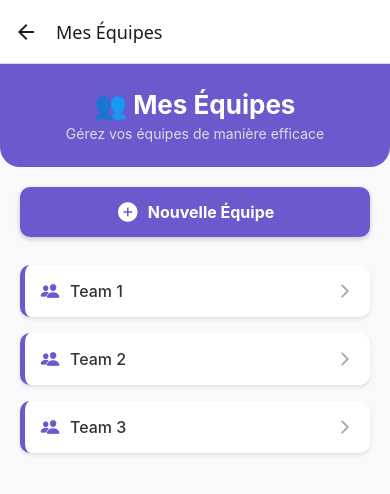
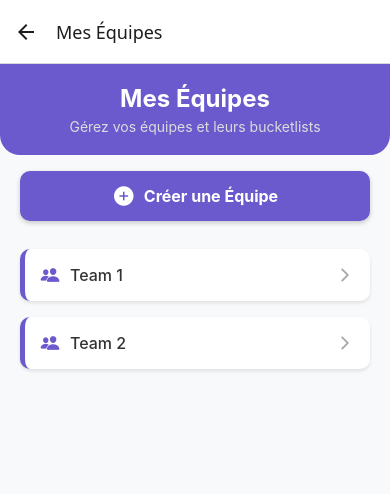
Before and after one commit to ty-mxm/calendo-app, a React Native app in the folder MyApp/: screen /Teams in a window 390 px wide. Shown: the top 494 px of the page. Built offline with nearby package versions, Linux system fonts and the light colour scheme.

Commit message:
Refactor Teams and Bucketlists screens with improved data structure, navigation, and UI design

```diff
--- a/MyApp/src/screens/Bucketlists/BucketlistsScreen.tsx
+++ b/MyApp/src/screens/Bucketlists/BucketlistsScreen.tsx
@@ -77,7 +77,7 @@ const styles = StyleSheet.create({
   },
   backButton: {
     marginRight: 10,
-    backgroundColor: '#5A4CAD',
+    backgroundColor: 'rgba(255, 255, 255, 0.2)',
     padding: 8,
     borderRadius: 50,
   },
@@ -103,7 +103,7 @@ const styles = StyleSheet.create({
     shadowOffset: { width: 0, height: 1 },
     shadowOpacity: 0.1,
     shadowRadius: 3,
-    borderLeftWidth: 5, // Utilise la couleur de la catégorie
+    borderLeftWidth: 5,
   },
   categoryTitle: {
     fontSize: 16,
--- a/MyApp/src/screens/Teams/TeamsScreen.tsx
+++ b/MyApp/src/screens/Teams/TeamsScreen.tsx
@@ -3,38 +3,61 @@ import { View, Text, TouchableOpacity, FlatList, StyleSheet } from 'react-native
 import { useNavigation, useRoute, RouteProp } from '@react-navigation/native';
 import { StackNavigationProp } from '@react-navigation/stack';
 import { Ionicons } from '@expo/vector-icons';
-import { RootStackParamList } from '../../../types';
+import { RootStackParamList, Team } from '../../../types';
 
 type TeamsScreenRouteProp = RouteProp<RootStackParamList, 'Teams'>;
 type TeamsScreenNavigationProp = StackNavigationProp<RootStackParamList, 'Teams'>;
 
 export default function TeamsScreen() {
-  const [teams, setTeams] = useState<string[]>(['Team 1', 'Team 2', 'Team 3']);
+  const [teams, setTeams] = useState<Team[]>([
+    {
+      id: '1',
+      name: 'Team 1',
+      members: ['Alice', 'Bob'],
+      bucketlists: [],
+    },
+    {
+      id: '2',
+      name: 'Team 2',
+      members: ['Charlie'],
+      bucketlists: [],
+    },
+  ]);
   const navigation = useNavigation<TeamsScreenNavigationProp>();
   const route = useRoute<TeamsScreenRouteProp>();
 
   useEffect(() => {
-    if (route.params?.newTeam && typeof route.params.newTeam === 'string' && !teams.includes(route.params.newTeam)) {
-      setTeams((prevTeams) => [...prevTeams, route.params.newTeam]);
+    if (
+      route.params?.newTeam &&
+      typeof route.params.newTeam === 'string' &&
+      !teams.some((team) => team.name === route.params.newTeam)
+    ) {
+      const newTeam: Team = {
+        id: `${Date.now()}`,
+        name: route.params.newTeam,
+        members: [],
+        bucketlists: [],
+      };
+      setTeams((prevTeams) => [...prevTeams, newTeam]);
     }
   }, [route.params?.newTeam]);
 
-  const handleTeamDetails = (team: string) => {
-    navigation.navigate('TeamDetails', { teamName: team });
+  const handleTeamDetails = (team: Team) => {
+    navigation.navigate('TeamDetails', { teamName: team.name });
   };
 
   const handleAddTeam = () => {
     navigation.navigate('AddTeam');
   };
 
-  const renderTeamItem = ({ item }: { item: string }) => (
+  const renderTeamItem = ({ item }: { item: Team }) => (
     <TouchableOpacity
       style={styles.teamContainer}
       onPress={() => handleTeamDetails(item)}
     >
       <View style={styles.teamInfo}>
         <Ionicons name="people" size={20} color="#6A5ACD" />
-        <Text style={styles.teamName}>{item}</Text>
+        <Text style={styles.teamName}>{item.name}</Text>
       </View>
       <Ionicons name="chevron-forward" size={20} color="#AAA" />
     </TouchableOpacity>
@@ -42,27 +65,24 @@ export default function TeamsScreen() {
 
   return (
     <View style={styles.container}>
-      {/* Header */}
       <View style={styles.header}>
-        <Text style={styles.headerTitle}>👥 Mes Équipes</Text>
-        <Text style={styles.headerSubtitle}>Gérez vos équipes de manière efficace</Text>
+        <Text style={styles.headerTitle}>Mes Équipes</Text>
+        <Text style={styles.headerSubtitle}>Gérez vos équipes et leurs bucketlists</Text>
       </View>
 
-      {/* Add Team Button */}
       <TouchableOpacity style={styles.addButton} onPress={handleAddTeam}>
         <Ionicons name="add-circle" size={24} color="#FFF" />
-        <Text style={styles.addButtonText}>Nouvelle Équipe</Text>
+        <Text style={styles.addButtonText}>Créer une Équipe</Text>
       </TouchableOpacity>
 
-      {/* Team List */}
       <FlatList
         data={teams}
-        keyExtractor={(item) => item}
+        keyExtractor={(item) => item.id}
         renderItem={renderTeamItem}
         contentContainerStyle={styles.listContent}
         ListEmptyComponent={
           <Text style={styles.emptyText}>
-            Aucune équipe disponible. Commencez par en ajouter une !
+            Aucune équipe disponible. Créez-en une pour commencer !
           </Text>
         }
       />
@@ -74,13 +94,13 @@ const styles = StyleSheet.create({
   container: { flex: 1, backgroundColor: '#F8F9FA' },
   header: {
     alignItems: 'center',
-    paddingVertical: 25,
+    paddingVertical: 20,
     backgroundColor: '#6A5ACD',
     borderBottomLeftRadius: 20,
     borderBottomRightRadius: 20,
-    marginBottom: 20,
+    marginBottom: 16,
   },
-  headerTitle: { fontSize: 26, fontWeight: 'bold', color: '#FFF' },
+  headerTitle: { fontSize: 24, fontWeight: 'bold', color: '#FFF' },
   headerSubtitle: { fontSize: 14, color: '#DCDCDC', marginTop: 5 },
   addButton: {
     flexDirection: 'row',
@@ -107,7 +127,7 @@ const styles = StyleSheet.create({
     marginVertical: 8,
     borderRadius: 10,
     borderLeftWidth: 5,
-    borderLeftColor: '#6A5ACD', // Ligne colorée à gauche pour distinction
+    borderLeftColor: '#6A5ACD',
     elevation: 2,
     shadowColor: '#000',
     shadowOffset: { width: 0, height: 2 },
```
Also changed, not shown: MyApp/types.ts (+20 -1 lines).
